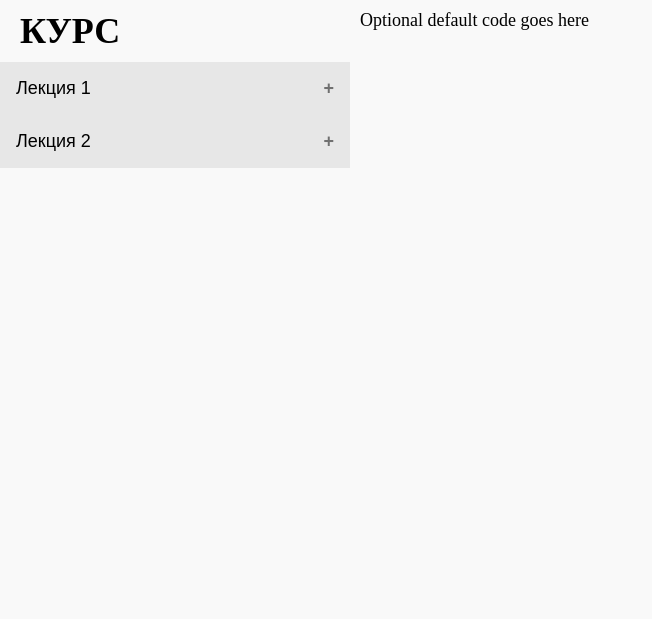
After one commit to Ruslan13-gold/Diplom-work, a Django app: page /laboratory/compiler/ in a window 1520 px wide. The commit adds this page. Shown: the top 619 px of the page, without its empty margins (0-652 px from the left). Run offline with Django 4.2, Linux system fonts and the light colour scheme; data comes from the database, SQL or seed files in the repository; some libraries are stand-ins or nearby versions.

Commit message:
доавлена страница компилятора

```diff
--- a/coolsite/dip/static/dip/css/styles.css
+++ b/coolsite/dip/static/dip/css/styles.css
@@ -5,7 +5,6 @@ body{
 }
 
 .title_lecture{
-
     width: 300px;
     margin: 0;
 }
@@ -73,6 +72,7 @@ body{
 
 .right_post_lecture{
     display: flex;
+    width: 100%;
 }
 
 iframe{
@@ -156,6 +156,24 @@ iframe{
     text-decoration: underline;
 }
 
+.compiler_content{
+    margin: 10px;
+    width: 1115px;
+    height: 600px;
+}
+
+
+
+
+
+
+
+
+
+
+
+
+
 /*
 .content_parameters_and_inaccuracy{
     width: 100%;
--- /dev/null
+++ b/coolsite/dip/templates/dip/compiler.html
@@ -0,0 +1,15 @@
+{% extends 'dip/index.html' %}
+
+{% block content %}
+<form method="post">
+        {% csrf_token %}
+        <div class="compiler_content">
+            <div data-pym-src='https://www.jdoodle.com/plugin' data-language="cpp"
+                 data-version-index="4" data-libs="mavenlib1, mavenlib2">
+                 Optional default code goes here
+            </div>
+            <script src="https://www.jdoodle.com/assets/jdoodle-pym.min.js" type="text/javascript"></script>
+        </div>
+</form>
+
+{% endblock %}
--- a/coolsite/dip/templates/dip/index.html
+++ b/coolsite/dip/templates/dip/index.html
@@ -36,12 +36,6 @@
 {% endblock %}
 </div>
 
-<!--<div data-pym-src='https://www.jdoodle.com/plugin' data-language="cpp"-->
-<!-- data-version-index="4" data-libs="mavenlib1, mavenlib2">-->
-<!-- Optional default code goes here-->
-<!-- </div>-->
-<!--<script src="https://www.jdoodle.com/assets/jdoodle-pym.min.js" type="text/javascript"></script>-->
-
 <script src="{% static 'dip/js/screepts.js' %}"></script>
 </body>
 </html>
--- a/coolsite/dip/urls.py
+++ b/coolsite/dip/urls.py
@@ -6,5 +6,6 @@ urlpatterns = [
     path('about/', about, name='about'),
     path('lecture/<int:lecture_id>/', show_lecture, name='lecture'),
     path('laboratory/<int:laboratory_id>/', show_laboratory, name='laboratory'),
+    path('laboratory/compiler/', compiler, name='compiler'),
     # path('laboratory/inaccuracy_and_parameters', show_page_parameters_and_inaccuracy, name='inaccuracy_and_parameters'),
 ]
--- a/coolsite/dip/views.py
+++ b/coolsite/dip/views.py
@@ -40,7 +40,7 @@ def show_laboratory(request, laboratory_id):
     if request.method == 'POST':
         form = PostFormAddFunctionAndSection(request.POST)
         if form.is_valid():
-            return redirect('home')
+            return redirect('compiler')
         else:
             return redirect('laboratory')
     else:
@@ -53,6 +53,16 @@ def show_laboratory(request, laboratory_id):
     }
 
     return render(request, 'dip/post_laboratory.html', context=context)
+
+
+def compiler(request):
+    posts = Lecture.objects.all()
+
+    context = {
+        'posts': posts,
+    }
+
+    return render(request, 'dip/compiler.html', context=context)
 
 # def show_page_parameters_and_inaccuracy(request):
 #     posts = Lecture.objects.all()
```
